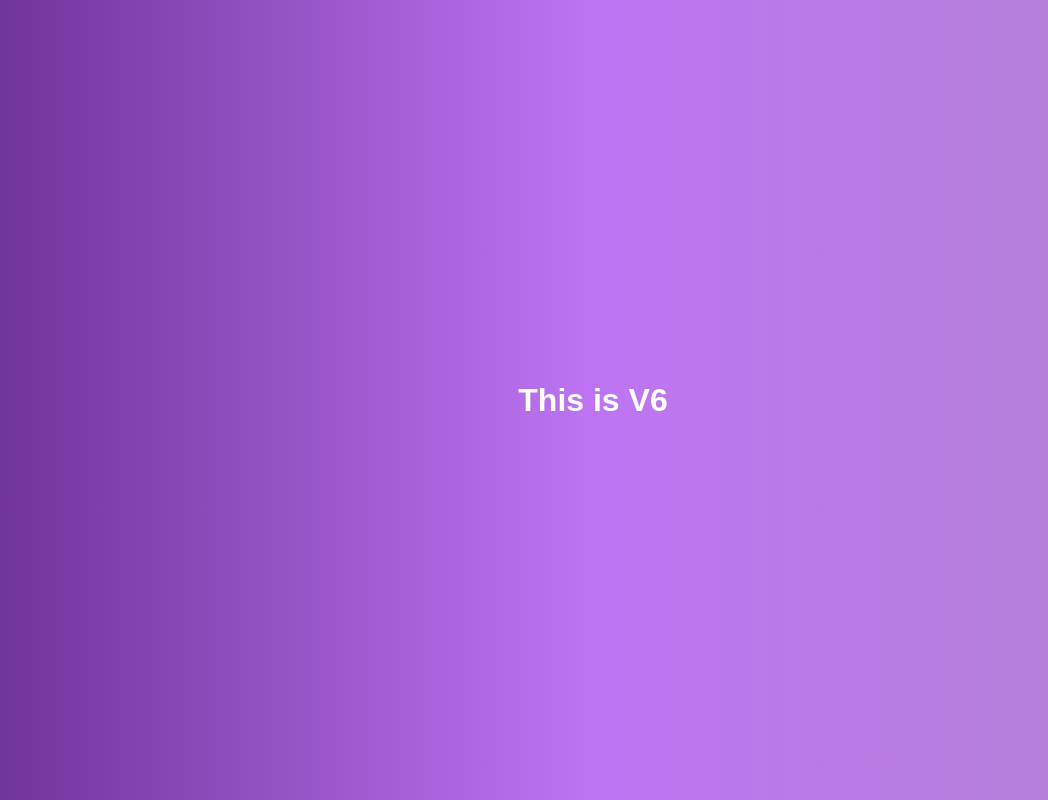
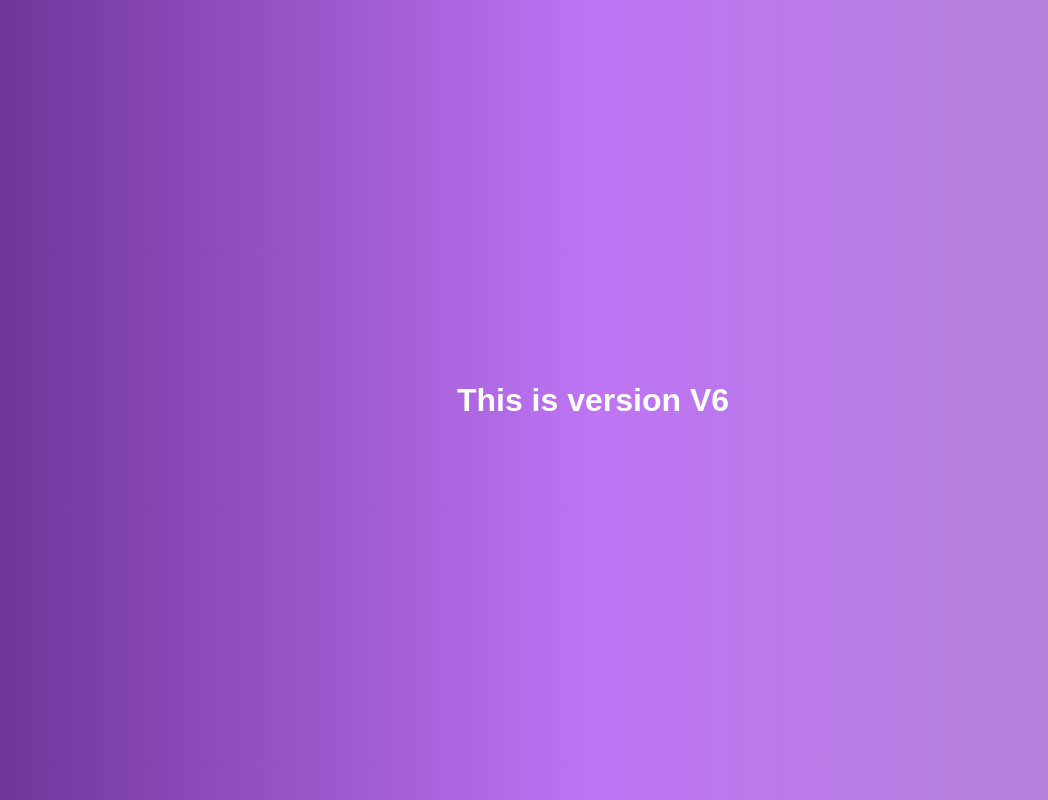
Before and after one commit to Patoliya-Sagar/Git-Demo, a plain HTML site: page index.html in a window 1280 px wide. Shown: the whole page, without its empty margins (47-1095 px from the left). Drawn offline with Linux system fonts and the light colour scheme.

Commit message:
Chenga h1

```diff
--- a/index.html
+++ b/index.html
@@ -7,6 +7,6 @@
     <title>Document</title>
 </head>
 <body>
-    <h1>This is V6</h1>
+    <h1>This is version V6</h1>
 </body>
 </html>
```
